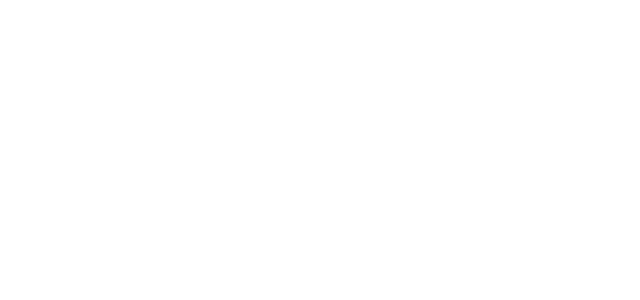
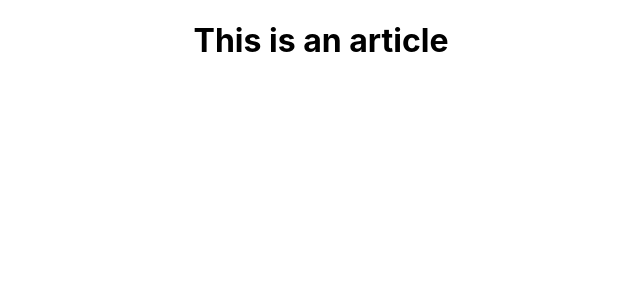
Before and after one commit to PhilD203/my-blog, a React (Create React App) app in the folder my-blog/: page /article in a window 1280 px wide. Shown: the top 300 px of the page, without its empty margins (319-959 px from the left). Built offline with nearby package versions, Linux system fonts and the light colour scheme.

Commit message:
Page routing complete

```diff
--- a/my-blog/src/App.js
+++ b/my-blog/src/App.js
@@ -2,15 +2,26 @@ import React, { Component } from 'react';
 import { BrowserRouter as Router, Route } from 'react-router-dom';
 import './App.css';
 import HomePage from './pages/HomePage';
+import AboutPage from './pages/AboutPage';
+import ArticlesList from './pages/ArticlesList';
+import ArticlePage from './pages/ArticlePage';
+
 
 class App extends Component {
   render() {
     return (
+
       <Router>
-        <div className="App">
-          <Route path="/" component={HomePage} exact />
+        <div id="page-body">
+          <div className="App">
+            <Route path="/" component={HomePage} exact />
+            <Route path="about" component={AboutPage} />
+            <Route path="/articles-list" component={ArticlesList} />
+            <Route path="/article" component={ArticlePage} />
+          </div>
         </div>
       </Router>
+
     );
   }
 }
--- /dev/null
+++ b/my-blog/src/pages/AboutPage.js
@@ -0,0 +1,20 @@
+import React from 'react';
+
+const AboutPage = () => (
+
+    <>
+        <h1>About Me</h1>
+
+        <p>
+            We don’t serve their kind here! What? Your droids. They’ll have to wait outside. We don’t want them here. Listen, why don’t you wait out by the speeder. We don’t want any trouble. I heartily agree with you sir. Negola dewaghi wooldugger?!? He doesn’t like you. I’m sorry. I don’t like you either You just watch yourself. We’re wanted men. I have the death sentence in twelve systems. I’ll be careful than. You’ll be dead. This little one isn’t worth the effort. Come let me buy you something…
+</p>
+        <p>
+            The approach will not be easy. You are required to maneuver straight down this trench and skim the surface to this point. The target area is only two meters wide. It’s a small thermal exhaust port, right below the main port. The shaft leads directly to the reactor system. A precise hit will start a chain reaction which should destroy the station. Only a precise hit will set up a chain reaction. The shaft is ray-shielded, so you’ll have to use proton torpedoes. That’s impossible, even for a computer. It’s not impossible. I used to bull’s-eye womp rats in my T-sixteen back home. They’re not much bigger than two meters. Man your ships! And may the Force be with you!
+</p>
+
+
+    </>
+
+)
+
+export default AboutPage;
--- /dev/null
+++ b/my-blog/src/pages/ArticlePage.js
@@ -0,0 +1,12 @@
+import React from 'react';
+
+const ArticlePage = () => (
+
+    <>
+        <h1>This is an article </h1>
+
+    </>
+
+)
+
+export default ArticlePage;
--- /dev/null
+++ b/my-blog/src/pages/ArticlesList.js
@@ -0,0 +1,12 @@
+import React from 'react';
+
+const ArticlesList = () => (
+
+    <>
+        <h1>Articles</h1>
+
+    </>
+
+)
+
+export default ArticlesList;
```
